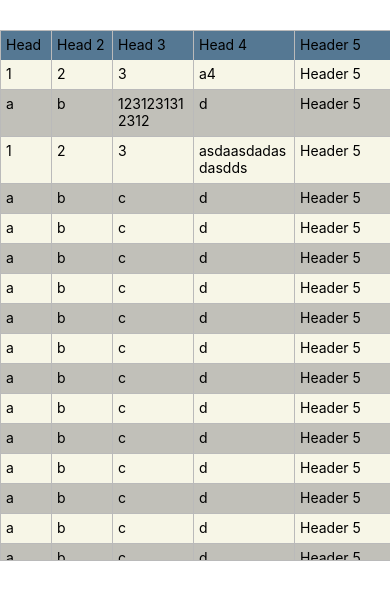
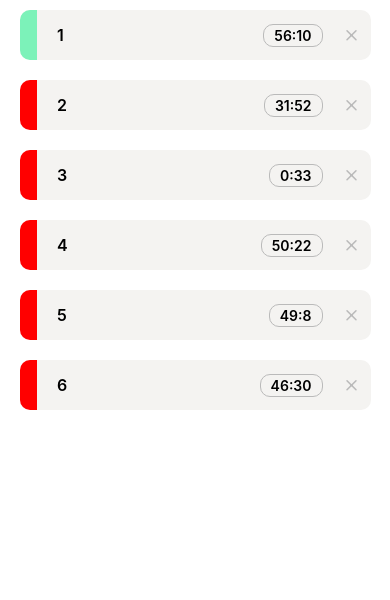
Before and after one commit to tankhang1/Rect_Native_UI_Animations, a React Native app: screen / in a window 390 px wide. Shown: the top 600 px of the page. Built offline with nearby package versions, Linux system fonts and the light colour scheme.

Commit message:
Finish Draggble Flatlish

```diff
--- a/App.tsx
+++ b/App.tsx
@@ -3,6 +3,7 @@ import React from 'react';
 import Navigation from './src/Navigation/Navigation';
 import Event_Creation from './src/Event_Creation/Event_Creation';
 import TableComponent from './src/Table_Component/TableComponent';
+import Draggable_Flatlist from './src/Draggable_FlatList/Draggable_Flatlist';
 
 const App = () => {
   const data = {
@@ -62,11 +63,14 @@ const App = () => {
         barStyle={'dark-content'}
       />
       {/* <Navigation /> */}
-      <TableComponent
+
+      <Draggable_Flatlist />
+
+      {/* <TableComponent
         data={data}
-        widthArr={[50, 60, 80, 100, 100, 100, 100]}
-        // flexArr={[1, 1, 2, 2, 1, 1, 2]}
-      />
+        // widthArr={[50, 60, 80, 100, 100, 100, 100]}
+        flexArr={[1, 1, 2, 2, 1, 1, 2]}
+      /> */}
     </View>
   );
 };
--- /dev/null
+++ b/src/Draggable_FlatList/Draggable_Flatlist.tsx
@@ -0,0 +1,192 @@
+import {View, Text, FlatList, Pressable} from 'react-native';
+import React, {useEffect, useMemo, useState} from 'react';
+import Feather from 'react-native-vector-icons/Feather';
+import {
+  Gesture,
+  GestureDetector,
+  GestureHandlerGestureEvent,
+  GestureHandlerRootView,
+  PanGesture,
+  PanGestureChangeEventPayload,
+} from 'react-native-gesture-handler';
+import Animated, {
+  runOnJS,
+  useAnimatedStyle,
+  useDerivedValue,
+  useSharedValue,
+  withTiming,
+} from 'react-native-reanimated';
+const DATA: Item[] = [
+  {
+    id: 1,
+    title: 'Break',
+    time: Math.floor(Math.random() * 3600),
+  },
+  {
+    id: 2,
+    title: 'Break',
+    time: Math.floor(Math.random() * 3600),
+  },
+  {
+    id: 3,
+    title: 'Break',
+    time: Math.floor(Math.random() * 3600),
+  },
+
+  {
+    id: 4,
+    title: 'Break',
+    time: Math.floor(Math.random() * 3600),
+  },
+  {
+    id: 5,
+    title: 'Break',
+    time: Math.floor(Math.random() * 3600),
+  },
+  {
+    id: 6,
+    title: 'Break',
+    time: Math.floor(Math.random() * 3600),
+  },
+];
+
+interface Item {
+  id: number;
+  title: string;
+  time: number;
+}
+
+const Draggable_Flatlist = () => {
+  const [data, setData] = useState<Item[]>(DATA);
+  const transY = DATA.map(() => useSharedValue(0));
+  const zIndexValue = DATA.map(() => useSharedValue(1));
+  const viewAnimatedStyle = DATA.map((item: object, index: number) => {
+    return useAnimatedStyle(() => {
+      return {
+        transform: [{translateY: transY[index].value}],
+        zIndex: zIndexValue[index].value,
+      };
+    });
+  });
+  const renderItem = ({item, index}: {item: Item; index: number}) => {
+    return (
+      <Animated.View
+        key={index}
+        style={[
+          {
+            width: '90%',
+            height: 50,
+            borderRadius: 10,
+            marginVertical: 10,
+            alignSelf: 'center',
+            backgroundColor: 'hsl(50,12%,95%)',
+            flexDirection: 'row',
+            alignItems: 'center',
+          },
+          viewAnimatedStyle[index],
+        ]}>
+        <View
+          style={{
+            width: '5%',
+            height: '100%',
+            backgroundColor: index === 0 ? '#7cf2b9' : 'red',
+            borderTopLeftRadius: 10,
+            borderBottomLeftRadius: 10,
+          }}
+        />
+        <Text
+          style={{
+            color: 'black',
+            fontSize: 16,
+            fontWeight: '600',
+            marginLeft: 20,
+            flex: 1,
+          }}>
+          {item.id}
+        </Text>
+        <View
+          style={{
+            flexDirection: 'row',
+            alignItems: 'center',
+            marginRight: 10,
+          }}>
+          <Text
+            style={{
+              color: 'black',
+              fontWeight: '600',
+              borderWidth: 1,
+              paddingHorizontal: 10,
+              paddingVertical: 2,
+              borderRadius: 10,
+              borderColor: '#bababa',
+            }}>{`${Math.floor(item.time / 60)}:${Math.floor(
+            item.time % 60,
+          )}`}</Text>
+          <Pressable
+            style={{
+              marginLeft: 20,
+            }}>
+            <Feather name="x" size={18} color={'#bababa'} />
+          </Pressable>
+        </View>
+      </Animated.View>
+    );
+  };
+  const indexTouch = useSharedValue(0);
+  const preIndexTouch = useSharedValue(0);
+  const [update, setUpdate] = useState(false);
+  const onUpdateData = (cur: number, pre: number) => {
+    let tmpData = data;
+    console.log(data.length);
+    let itemChoice: Item = tmpData.splice(pre, 1)[0];
+    console.log(tmpData.length);
+    tmpData.splice(cur, 0, itemChoice);
+
+    setData([...tmpData]);
+    setUpdate(!update);
+  };
+  useEffect(() => {
+    transY.forEach(e => (e.value = 0));
+  }, [update]);
+  const pan = Gesture.Pan()
+    .onBegin(e => {
+      indexTouch.value = Math.floor(e.absoluteY / 70);
+      preIndexTouch.value = Math.floor(e.absoluteY / 70);
+      zIndexValue[indexTouch.value].value = 999;
+    })
+    .onChange(e => {
+      indexTouch.value = Math.floor(e.absoluteY / 70);
+      if (indexTouch.value >= preIndexTouch.value) {
+        transY[indexTouch.value].value = withTiming(-70);
+      }
+      if (indexTouch.value < preIndexTouch.value) {
+        transY[indexTouch.value].value = withTiming(70);
+      }
+      transY[preIndexTouch.value].value = e.translationY;
+    })
+    .onEnd(e => {
+      indexTouch.value = Math.floor(e.absoluteY / 70);
+      transY[preIndexTouch.value].value = withTiming(indexTouch.value * 70);
+    })
+    .onFinalize(e => {
+      'worklet';
+      let pre: number = preIndexTouch.value;
+      let cur: number = indexTouch.value;
+      runOnJS(onUpdateData)(cur, pre);
+    });
+
+  return (
+    <GestureHandlerRootView style={{flex: 1}}>
+      <GestureDetector gesture={pan}>
+        <FlatList
+          data={data}
+          renderItem={renderItem}
+          keyExtractor={item => item.id.toString()}
+          renderToHardwareTextureAndroid
+        />
+      </GestureDetector>
+    </GestureHandlerRootView>
+  );
+};
+
+export default Draggable_Flatlist;
```
